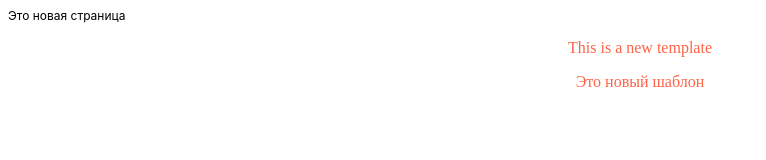
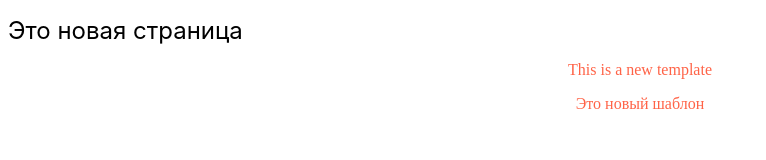
Before and after one commit to toliranta/template.new, a plain HTML site: page index.html in a window 1280 px wide. Shown: the whole page, without its empty margins (0-766 px from the left). Drawn offline with Linux system fonts and the light colour scheme.

Commit message:
font-size

```diff
--- a/css/main.css
+++ b/css/main.css
@@ -1,5 +1,5 @@
 h1 {
-    font:12px Inter, Arial, Helvetica Neue, Helvetica, FreeSans, sans-serif;
+    font: 24px Inter, Arial, Helvetica Neue, Helvetica, FreeSans, sans-serif;
 }
 
 p {
```
